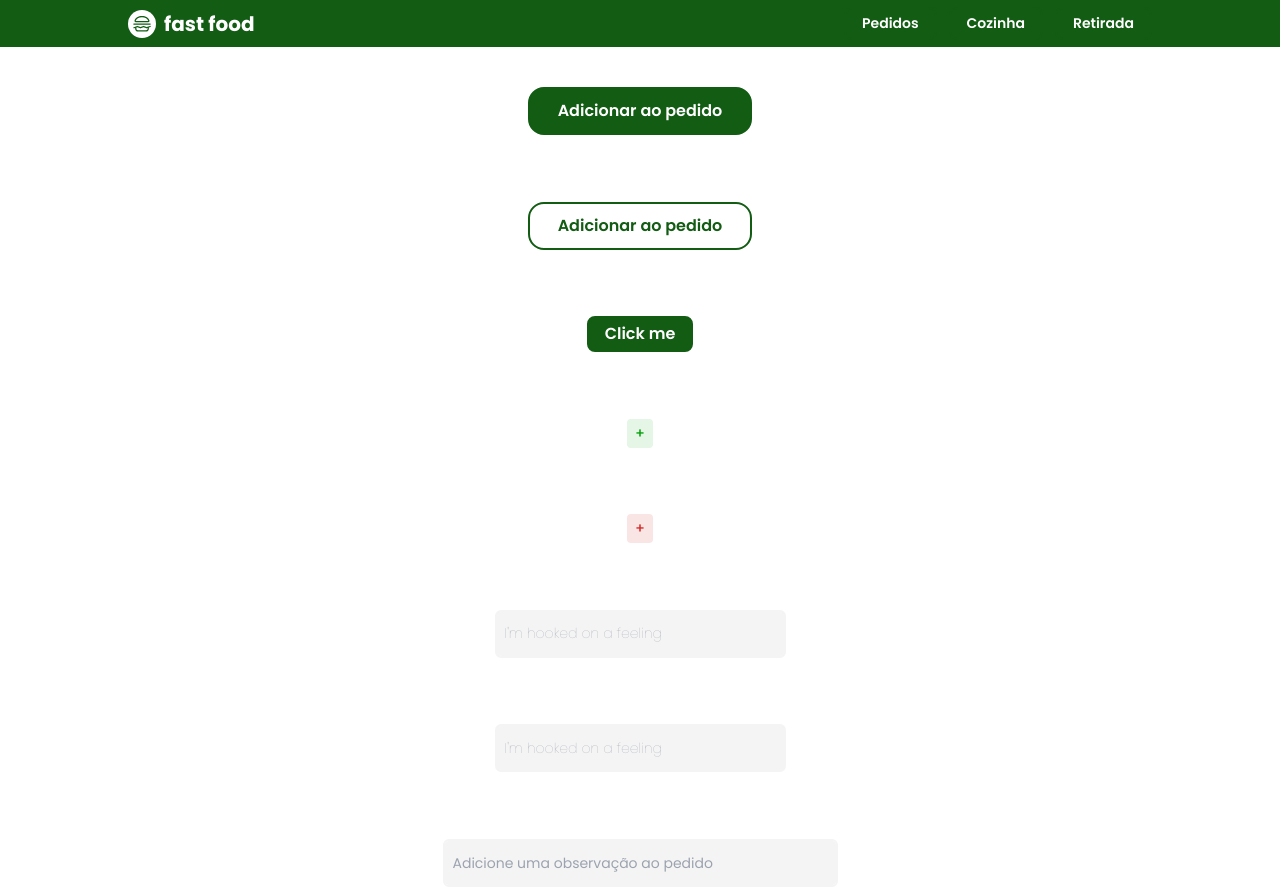
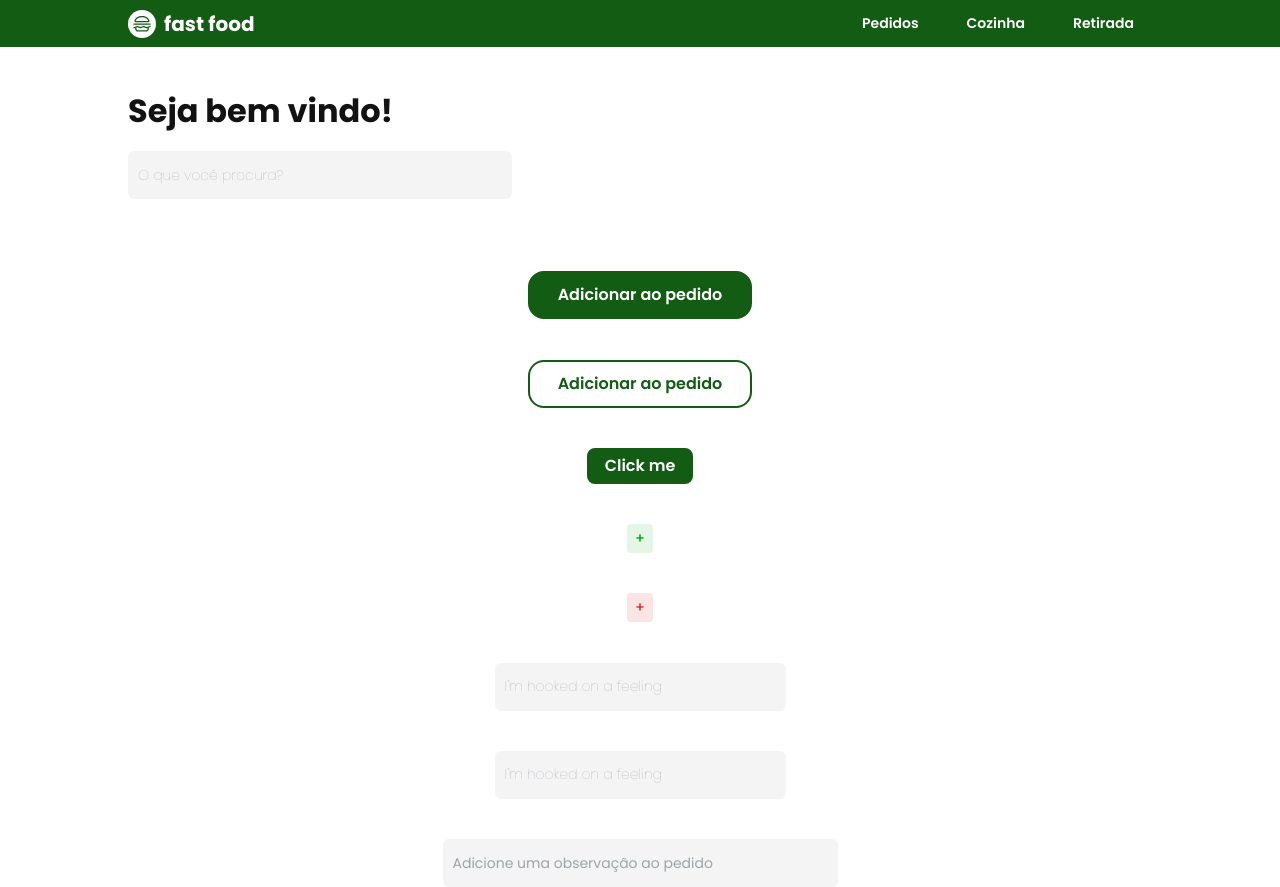
Before and after one commit to CToH10/devio-fullstack-frontend, a Next.js app: page / in a window 1280 px wide. Built offline with nearby package versions, Linux system fonts and the light colour scheme.

Commit message:
feat: add search bar component

```diff
--- a/package.json
+++ b/package.json
@@ -9,9 +9,11 @@
     "lint": "next lint"
   },
   "dependencies": {
+    "@hookform/resolvers": "^3.3.4",
     "next": "14.1.4",
     "react": "^18",
     "react-dom": "^18",
+    "react-hook-form": "^7.51.1",
     "react-icons": "^5.0.1"
   },
   "devDependencies": {
--- a/src/app/globals.css
+++ b/src/app/globals.css
@@ -107,7 +107,6 @@ button:disabled {
     @apply bg-green-1 border-green-1
  }
 
-
  .btn-green-outline:hover {
     @apply text-green-1 border-green-1
  }
@@ -127,4 +126,8 @@ button:disabled {
   .btn-green-outline:disabled {
     @apply border-grey-4 text-grey-4
   }
+
+  .label {
+    @apply text-grey-1 font-bold
+  }
 }
--- a/src/app/page.tsx
+++ b/src/app/page.tsx
@@ -1,7 +1,9 @@
+import { SearchBar } from "@/components/SearchBar";
 
 export default function Home() {
   return (
     <>
+      <SearchBar />
 
       <button className="btn-big btn-green" >Adicionar ao pedido</button>
 
@@ -19,6 +21,7 @@ export default function Home() {
 
       <textarea name="" id="" cols={30} rows={10} className="input-style resize-none" placeholder="Adicione uma observação ao pedido"></textarea>
 
+
     </>
   );
 }
--- /dev/null
+++ b/src/components/Field/index.tsx
@@ -0,0 +1,61 @@
+import { ChangeEvent } from "react";
+import { UseFormRegisterReturn } from "react-hook-form";
+
+interface FieldProps {
+  label: string;
+  type?: string;
+  placeholder: string;
+  id: string;
+  register?: UseFormRegisterReturn;
+  disabled?: boolean;
+  className?: string;
+  error?: string;
+  max?: string | number | undefined;
+  maxLength?: number;
+  onChange?: (e: ChangeEvent<HTMLInputElement>) => void;
+  required?: boolean;
+  defaultValue?: string | number | undefined;
+  labelClass?: string | undefined
+}
+export const Field = ({
+  type = "text",
+  placeholder,
+  id,
+  label,
+  register,
+  disabled,
+  className,
+  max,
+  maxLength,
+  onChange,
+  required,
+  defaultValue,
+  error,
+  labelClass
+}: FieldProps) => {
+  return (
+    <>
+      {label && (
+        <label htmlFor="" className={`label ${labelClass}`}>
+          {label}
+        </label>
+      )}
+      <input
+        type={type}
+        placeholder={placeholder}
+        id={id}
+        name={id}
+        aria-label={placeholder}
+        {...register}
+        disabled={disabled}
+        className={`w-full mb-8 ${className} ${!disabled && "shadow-webkit"}`}
+        required={required}
+        defaultValue={defaultValue}
+        onInput={onChange}
+        max={max}
+        maxLength={maxLength}
+      />
+      {error && <small className="error">{error}</small>}
+    </>
+  );
+};
--- /dev/null
+++ b/src/components/SearchBar/index.tsx
@@ -0,0 +1,14 @@
+'use client'
+import { Field } from "../Field"
+
+export const SearchBar = () => {
+  return <section className="searchBar flex flex-col gap-4 w-full max-w-72 md:max-w-96 lg:self-start">
+    <Field
+      id="search"
+      label="Seja bem vindo!"
+      placeholder="O que você procura?"
+      labelClass="text-size_3_32"
+      onChange={(e) => console.log(e.target.value)
+      } />
+  </section>
+}
```
Also changed, not shown: 1 other file (tests, documents, lock files or other folders).
